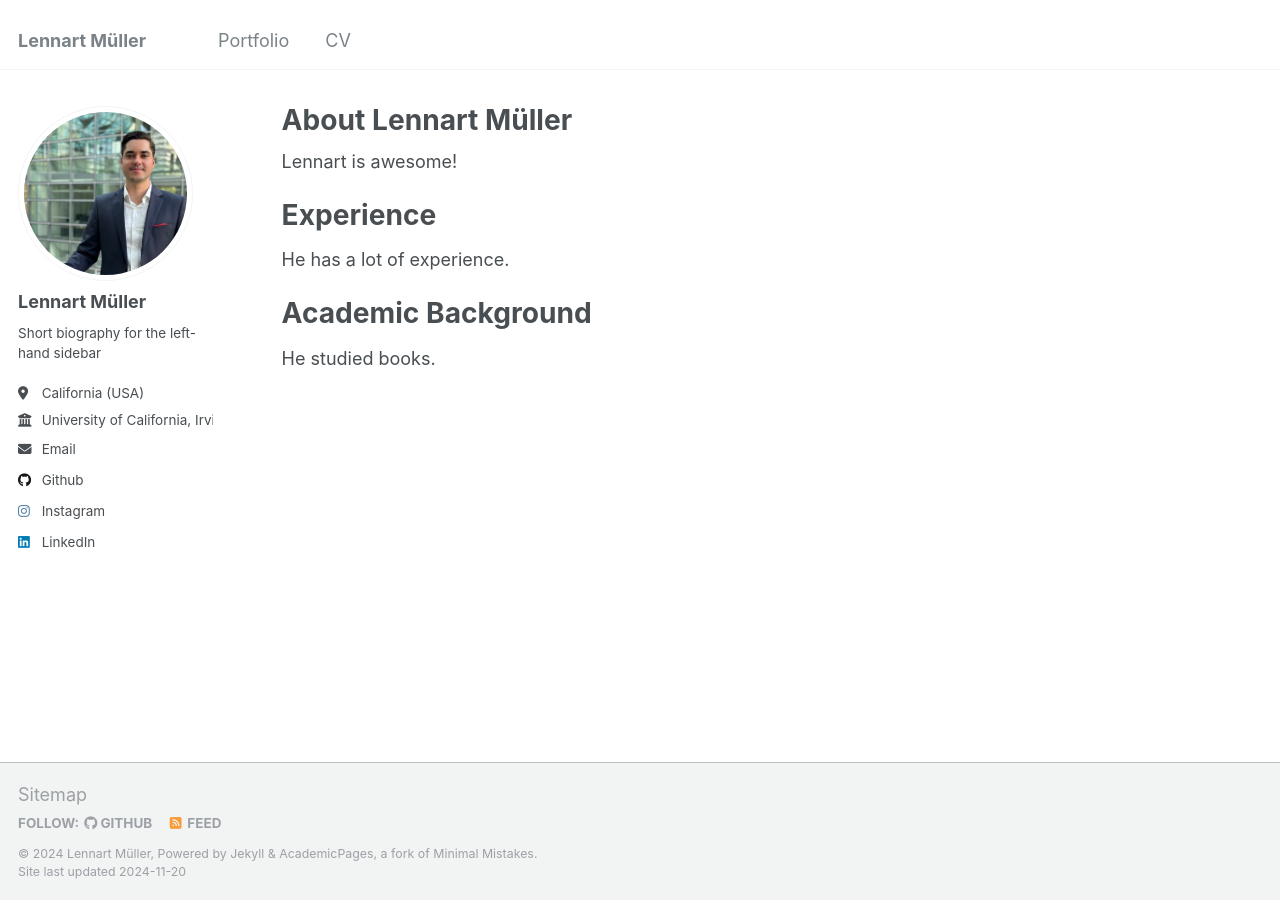
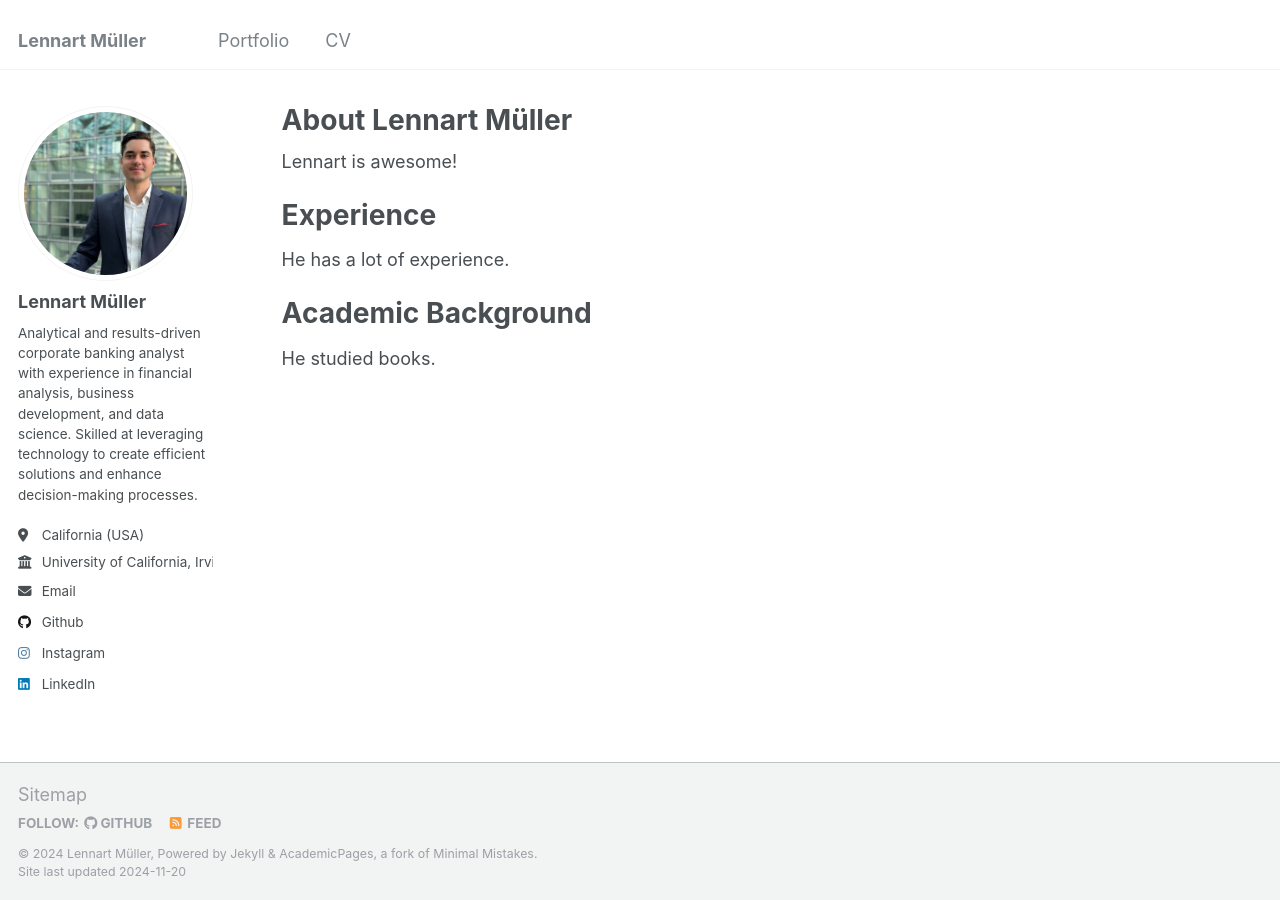
Before and after one commit to lennartmueller123/lennartmueller123.github.io, a Jekyll site: the page built from _pages/about.md, in a window 1280 px wide. Built offline with Jekyll 4.4.1, drawn with Linux system fonts in a browser that asks for light colours.

Commit message:
Update _config.yml

```diff
--- a/_config.yml
+++ b/_config.yml
@@ -24,7 +24,7 @@ author:
   avatar           : "Profile.jpeg"
   name             : "Lennart Müller"
   pronouns         : # example: "she/her"
-  bio              : "Short biography for the left-hand sidebar"
+  bio              : "Analytical and results-driven corporate banking analyst with experience in financial analysis, business development, and data science. Skilled at leveraging technology to create efficient solutions and enhance decision-making processes."
   location         : "California (USA)"
   employer         : "University of California, Irvine"
   uri              : # URL
@@ -36,8 +36,9 @@ author:
   github           : "lennartmueller123"
 
   # Social media
+  linkedin         : "lennartmüller"
   instagram        : "_lenni_99"
-  linkedin         : "lennartmüller"
+
 
 
 # Publication Category - The following the list of publication categories and their headings
```
